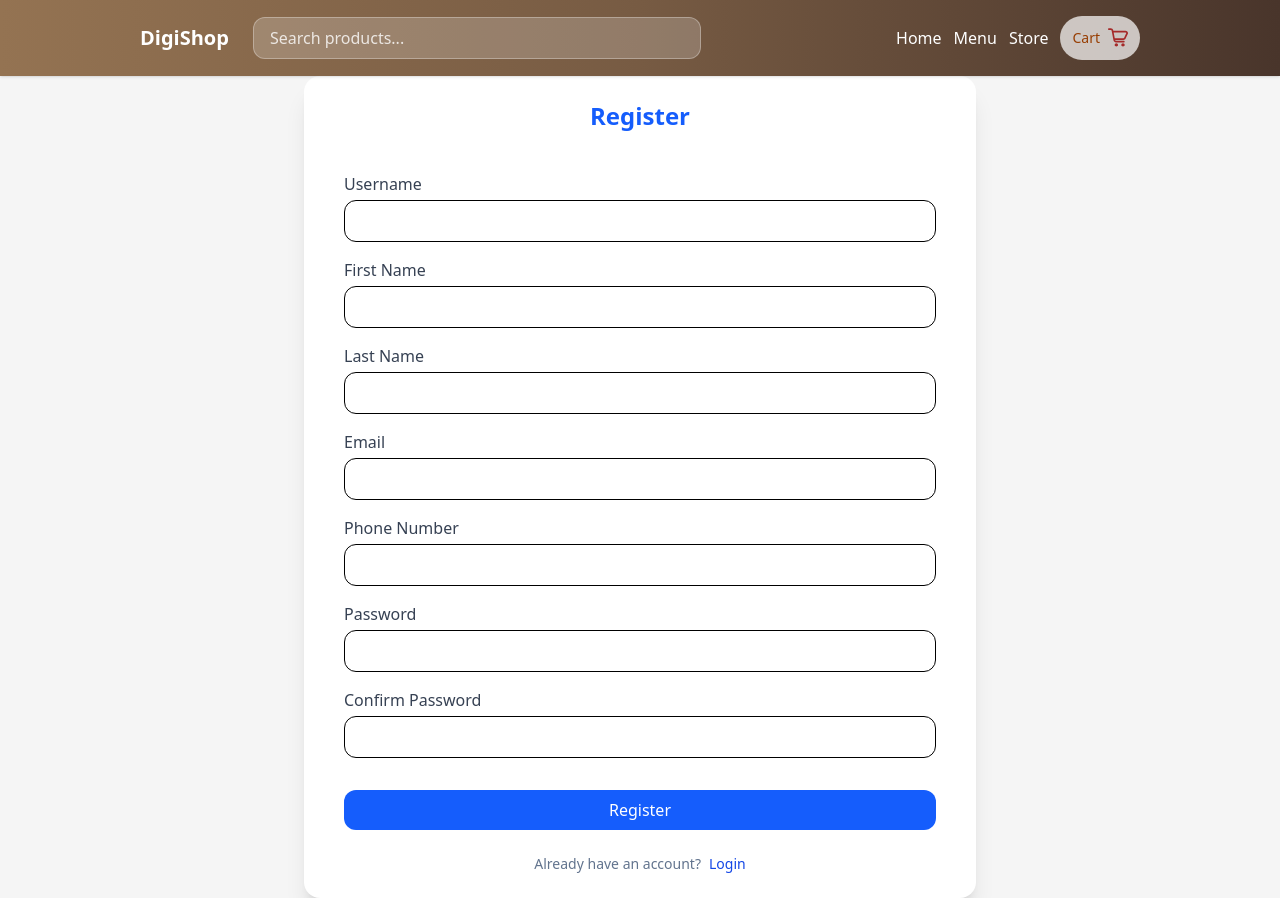
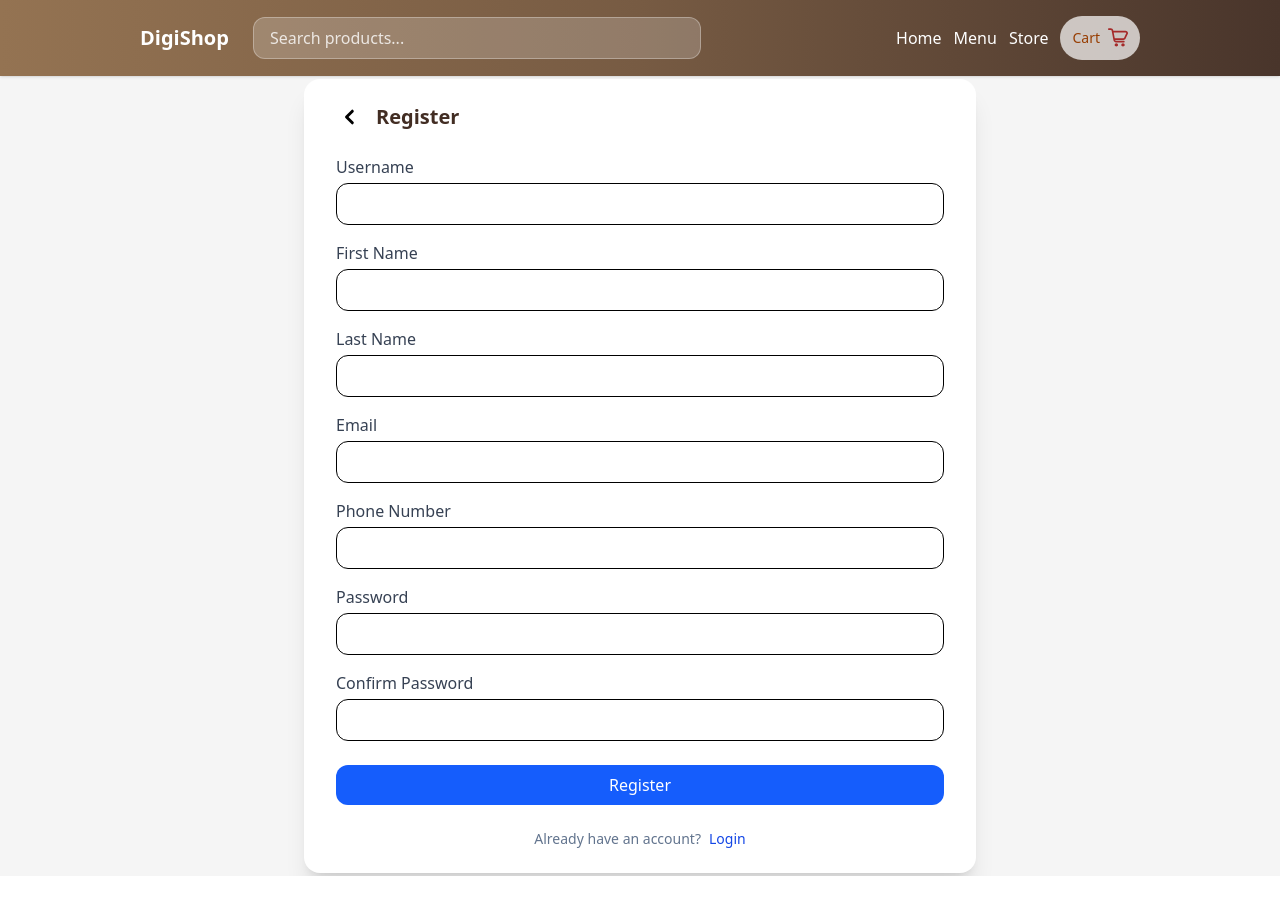
Before and after one commit to farhanswitch/digishop-ui, a React (Vite) app: page /register in a window 1280 px wide. After the commit the page ends 876 px from the top, so only its background shows below. Built offline with nearby package versions, Linux system fonts and the light colour scheme.

Commit message:
Adjust registerpage to match other page styles

```diff
--- a/src/pages/Register.jsx
+++ b/src/pages/Register.jsx
@@ -75,21 +75,14 @@ const RegisterPage = () => {
           />
         )}
         <div className="w-full min-h-screen flex items-center justify-center bg-neutral-100 ">
-          <div className="w-full max-w-5xl px-4 ">
-            <div className="flex mb-10 -mt-20 items-center">
-              <button
-                onClick={() => navigate(-1)}
-                className="flex items-center"
-              >
-                <ArrowLeftIcon width={40} color="brown" />
-                <p className="text-amber-900 font-medium text-2xl">Back</p>
+          <div className="w-full max-w-5xl px-4">
+            <div className="bg-white px-8 py-6 rounded-2xl shadow-xl w-full max-w-2xl mx-auto">
+              <div className="flex items-center mb-6">
+                <button onClick={() => navigate(-1)} className="mr-3">
+                  <ArrowLeftIcon width={28} color="#734B29" />
                 </button>
+                <h1 className="text-xl font-bold text-[#422D23]">Register</h1>
               </div>
-            <div className="bg-white px-10 py-6 rounded-2xl shadow-xl min-h-[600px] w-full max-w-2xl mx-auto flex flex-col justify-between">
-              <div className="flex flex-col justify-center flex-1">
-                <h2 className="text-2xl  mb-10 font-semibold text-blue-600 text-center">
-                  Register
-                </h2>
               <form
                 onSubmit={(e) => {
                   e.preventDefault();
@@ -111,10 +104,7 @@ const RegisterPage = () => {
                   },
                 ].map(({ label, name, type = "text" }) => (
                   <div key={name}>
-                      <label
-                        htmlFor={name}
-                        className="block text-gray-700 mb-1"
-                      >
+                    <label htmlFor={name} className="block text-gray-700 mb-1">
                       {label}
                     </label>
                     <input
@@ -130,12 +120,11 @@ const RegisterPage = () => {
                 ))}
                 <button
                   type="submit"
-                    className="w-full bg-blue-600 hover:bg-blue-700 text-white py-2 px-4 rounded-xl transition-colors mt-4"
+                  className="w-full bg-blue-600 hover:bg-blue-700 text-white py-2 px-4 rounded-xl transition-colors mt-2"
                 >
                   Register
                 </button>
               </form>
-              </div>
               <p className="text-sm mt-6 text-center text-slate-500">
                 Already have an account?
                 <Link className="text-blue-700 ml-2" to="/login">
```
Lines whose indentation alone changed are shown as unchanged.
